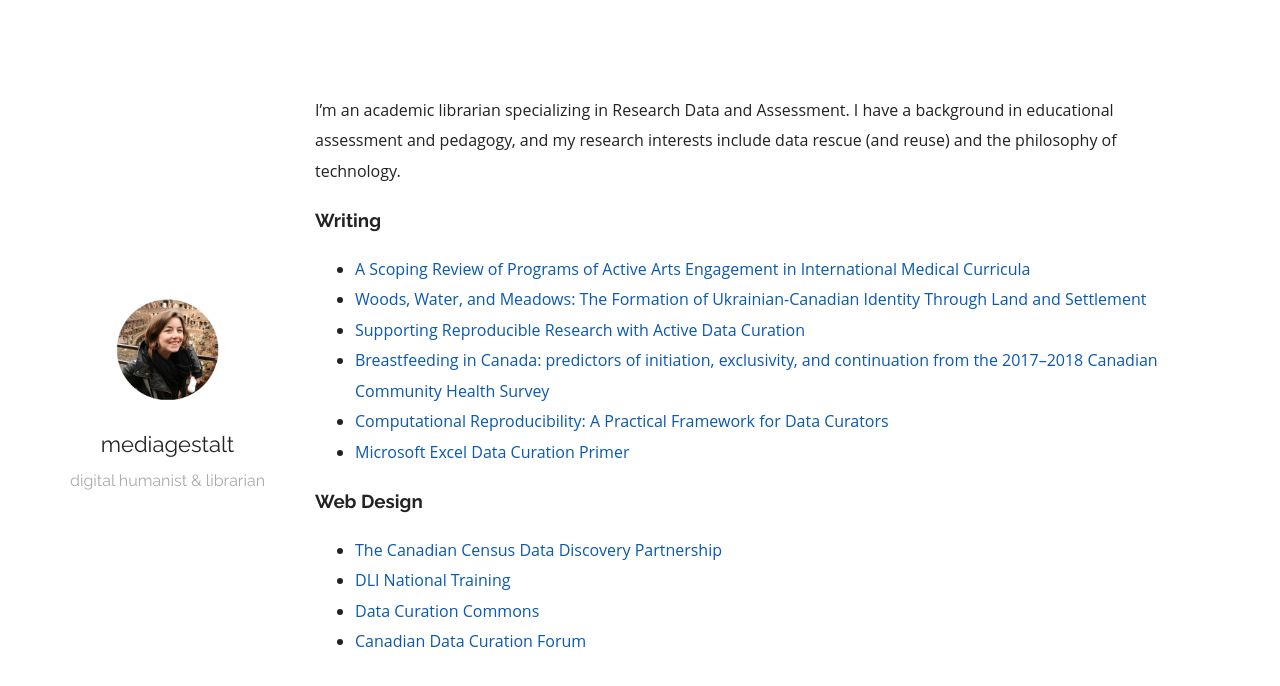
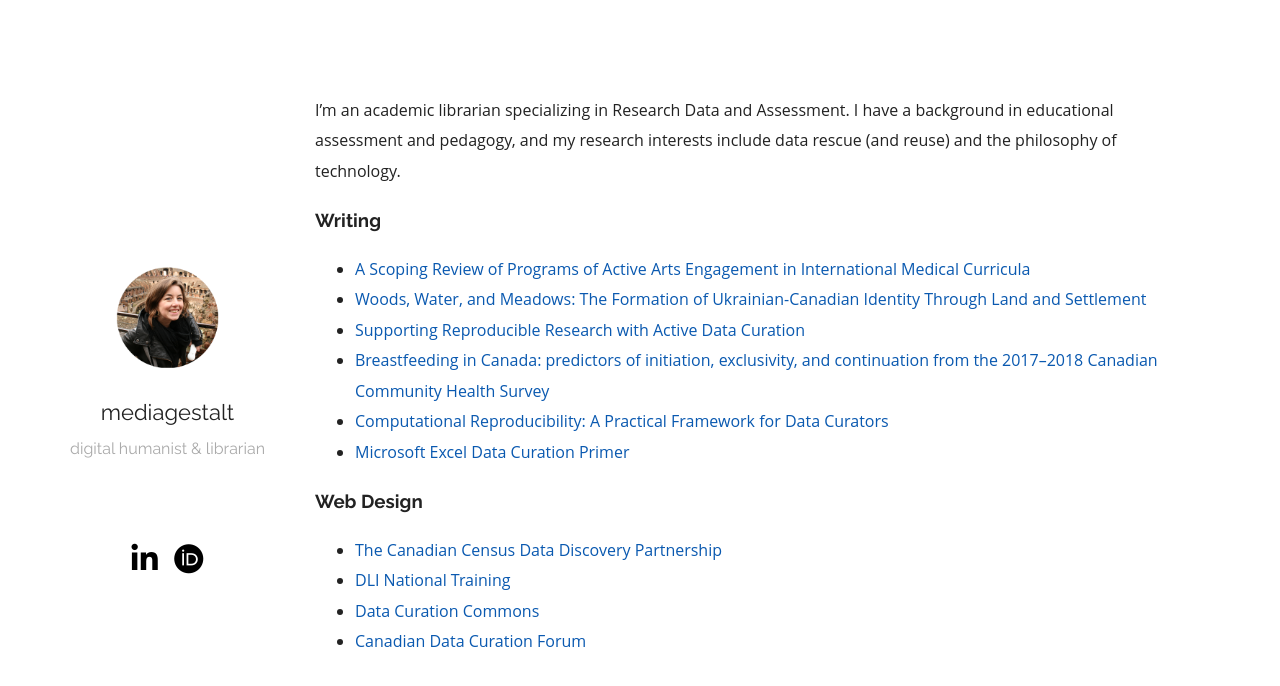
Before and after one commit to mediagestalt/mediagestalt.github.io, a Jekyll site: the page built from index.md, in a window 1280 px wide. Shown: the top 686 px of the page. Built offline with Jekyll 4.4.1, drawn with Linux system fonts in a browser that asks for light colours; nearby versions of some CDN libraries.

```diff
--- a/_layouts/default.html
+++ b/_layouts/default.html
@@ -13,9 +13,9 @@
 		{% include side-menu.html %}
 		<br>
 		<br>
-		<!--
+
 		{% include social.html %}
-		-->
+
 		</section>
 		<section class="content">
 			{{ content }}
--- a/assets/css/style.scss
+++ b/assets/css/style.scss
@@ -1,4 +1,4 @@
 ---
 ---
 
-@import "plain";
+@use "plain";
```
Also changed, not shown: _includes/social.html (+8 -0 lines), presentations.md (+5 -0 lines), tutorials.md (+4 -0 lines), _drafts/2016-01-21-hail.md (renamed from _posts/2016-01-21-hail.md), _drafts/2016-06-27-ipython-resource-list.md (renamed from _posts/2016-06-27-ipython-resource-list.md), _drafts/2018-02-09-collection-mapping-excel.md (renamed from _posts/2018-02-09-collection-mapping-excel.md), _drafts/2018-05-08-iassist-2018.md (renamed from _posts/2018-05-08-iassist-2018.md), _drafts/2019-05-28-apla-2019.md (renamed from _posts/2019-05-28-apla-2019.md), 1 other file.
